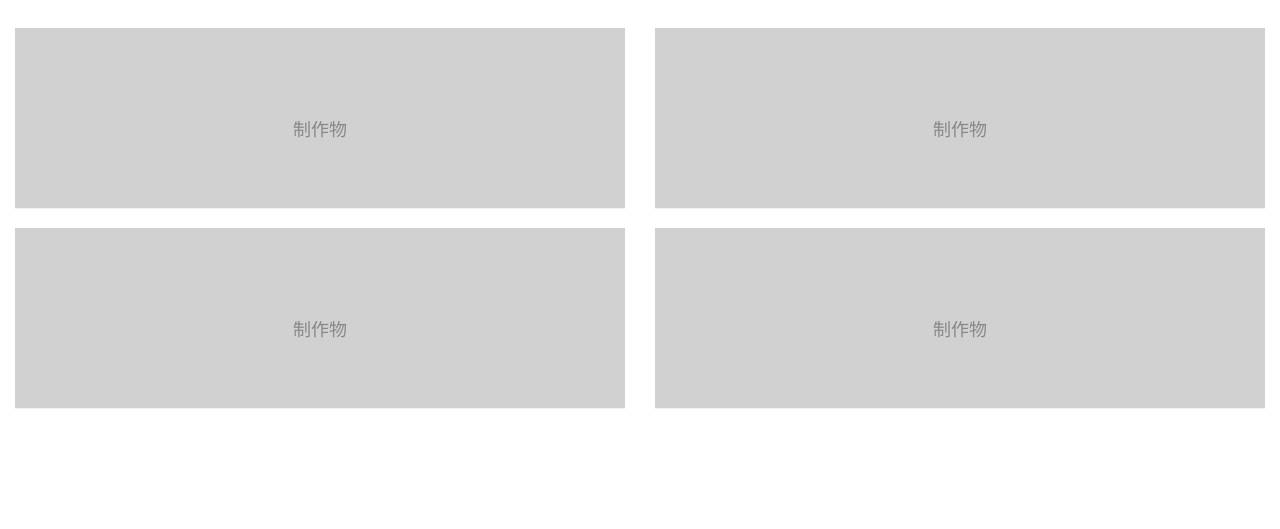
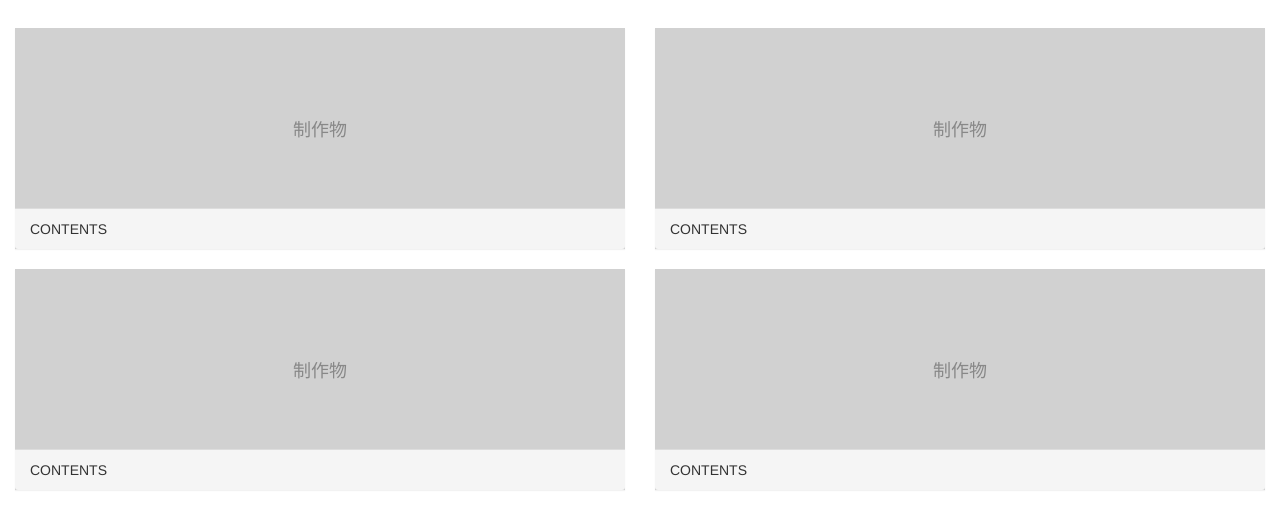
Before and after one commit to HitoshiKawamura/hitoshikawamura.github.io, a plain HTML site: page index.html in a window 1280 px wide. Shown: the part 197-726 px from the top of the page. Drawn offline with nearby package versions, Linux system fonts and the light colour scheme.

Commit message:
contentupdate

```diff
--- a/index.html
+++ b/index.html
@@ -71,21 +71,25 @@
         <div class="col-sm-6">
           <div class="panel panel-default">
             <div class="panel-body">制作物</div>
+            <div class="panel-footer">CONTENTS</div>
           </div>
         </div>
         <div class="col-sm-6">
           <div class="panel panel-default">
             <div class="panel-body">制作物</div>
+            <div class="panel-footer">CONTENTS</div>
           </div>
         </div>
         <div class="col-sm-6">
           <div class="panel panel-default">
             <div class="panel-body">制作物</div>
+            <div class="panel-footer">CONTENTS</div>
           </div>
         </div>
         <div class="col-sm-6">
           <div class="panel panel-default">
             <div class="panel-body">制作物</div>
+            <div class="panel-footer">CONTENTS</div>
           </div>
         </div>
       </div>
```
